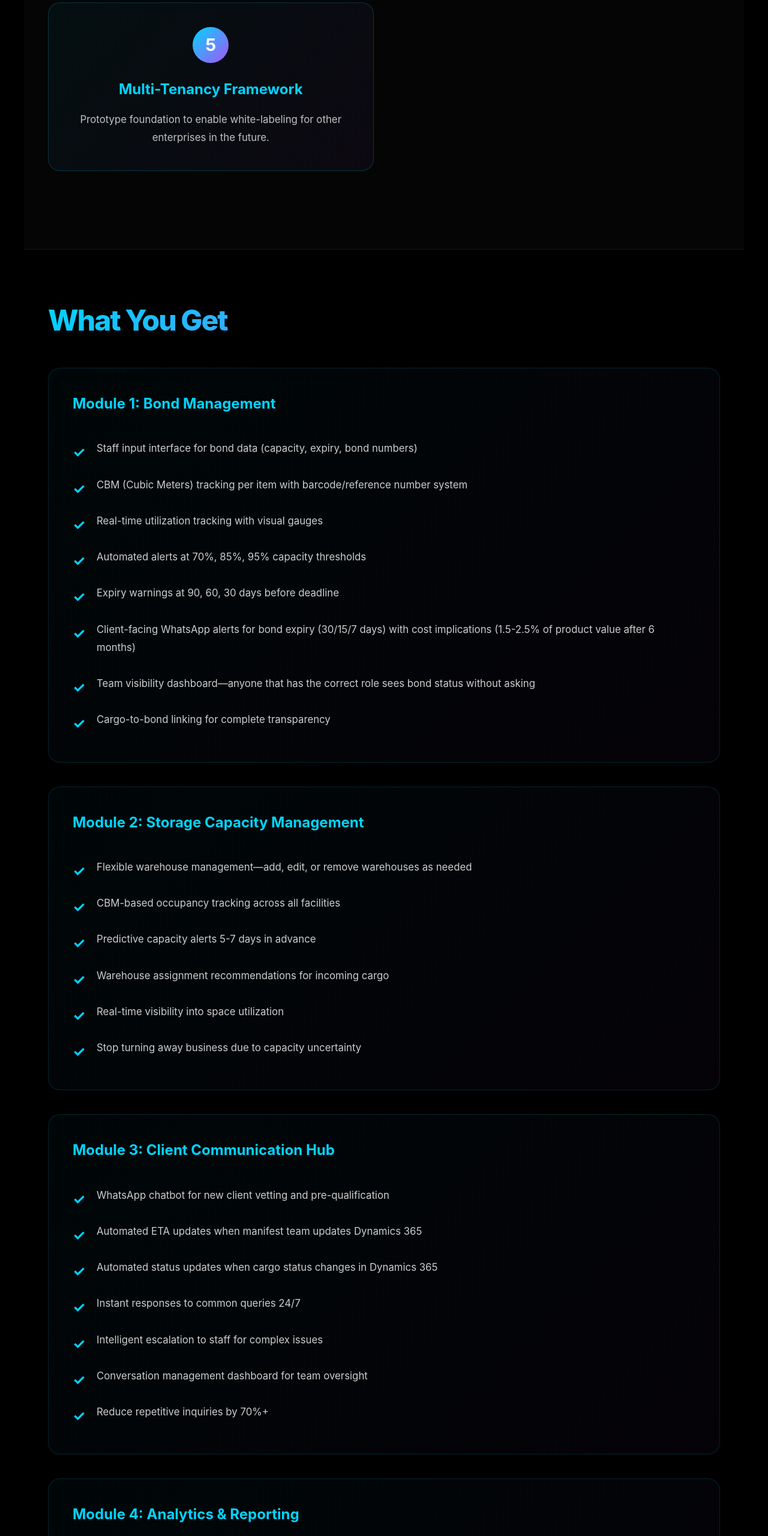
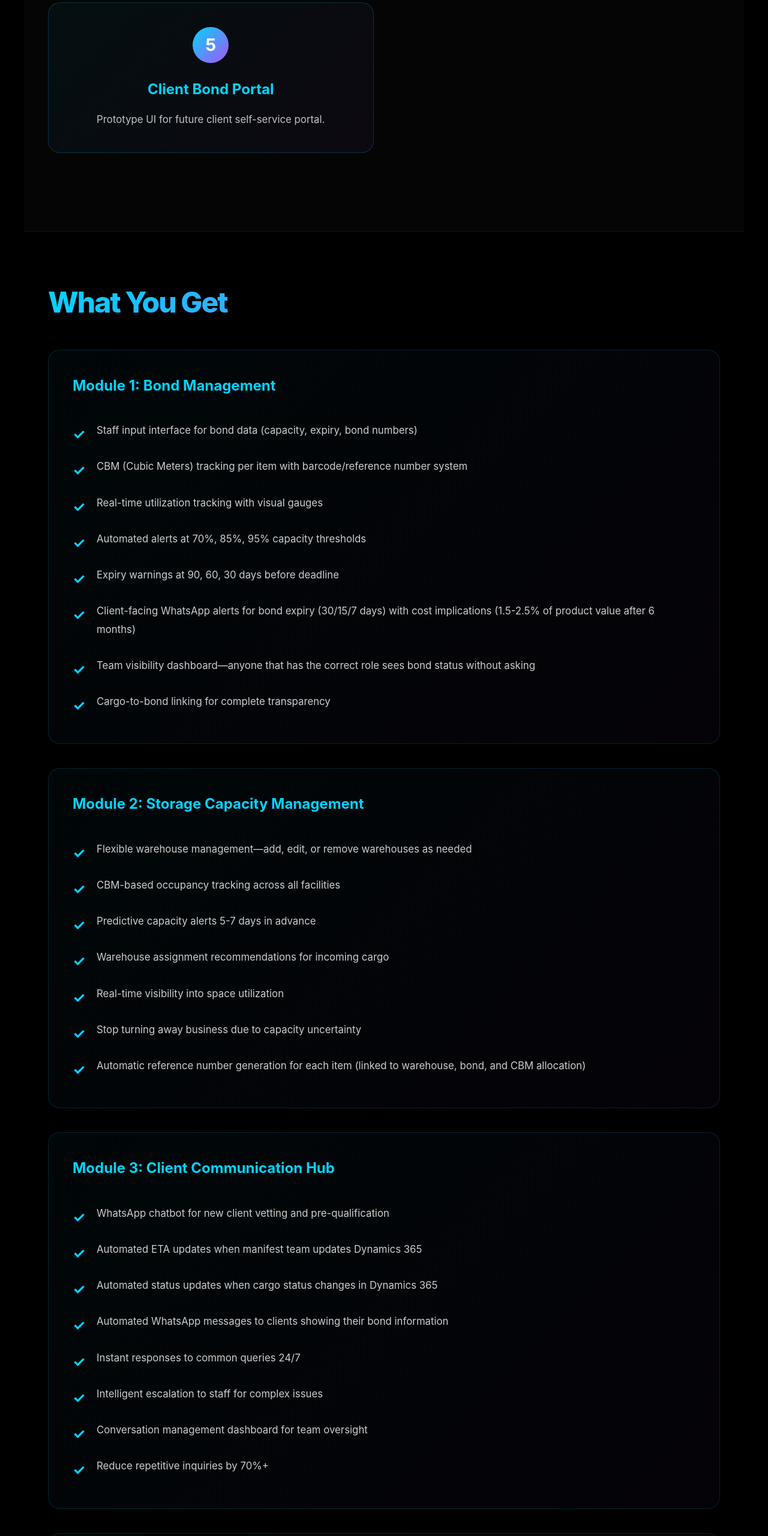
Before and after one commit to AnthoDemo/CFS_Proposal, a plain HTML site: page index.html in a window 1280 px wide. Shown: the part 2680-5240 px from the top of the page at 60% size. Drawn offline with Linux system fonts and the light colour scheme.

Commit message:
Update index.html

```diff
--- a/index.html
+++ b/index.html
@@ -634,8 +634,8 @@
                 </div>
                 <div class="module-card">
                     <div class="number">5</div>
-                    <h4>Multi-Tenancy Framework</h4>
-                    <p>Prototype foundation to enable white-labeling for other enterprises in the future.</p>
+                    <h4>Client Bond Portal</h4>
+                    <p>Prototype UI for future client self-service portal.</p>
                 </div>
             </div>
         </section>
@@ -667,6 +667,7 @@
                     <li>Warehouse assignment recommendations for incoming cargo</li>
                     <li>Real-time visibility into space utilization</li>
                     <li>Stop turning away business due to capacity uncertainty</li>
+                    <li>Automatic reference number generation for each item (linked to warehouse, bond, and CBM allocation)</li>
                 </ul>
             </div>
 
@@ -676,6 +677,7 @@
                     <li>WhatsApp chatbot for new client vetting and pre-qualification</li>
                     <li>Automated ETA updates when manifest team updates Dynamics 365</li>
                     <li>Automated status updates when cargo status changes in Dynamics 365</li>
+                    <li>Automated WhatsApp messages to clients showing their bond information</li>
                     <li>Instant responses to common queries 24/7</li>
                     <li>Intelligent escalation to staff for complex issues</li>
                     <li>Conversation management dashboard for team oversight</li>
@@ -696,10 +698,10 @@
             </div>
 
             <div class="features">
-                <h4>Module 5: Multi-Tenancy Framework (Prototype)</h4>
+                <h4>Module 5: Client Bond Portal (Prototype)</h4>
                 <ul>
-                    <li>Foundation architecture to support multiple enterprise tenants</li>
-                    <li>API structure designed for white-labeling capabilities</li>
+                    <li>Visual prototype/mockup of client-facing web portal for future implementation</li>
+                    <li>Dashboard design showing how clients would view their bond status (time remaining, consumption, cost implications)</li>
                     <li>Demo setup with 1 tenant as example (Enterprise A template)</li>
                     <li>Framework for future expansion to serve other companies</li>
                     <li>Tenant isolation and data security structure</li>
```
